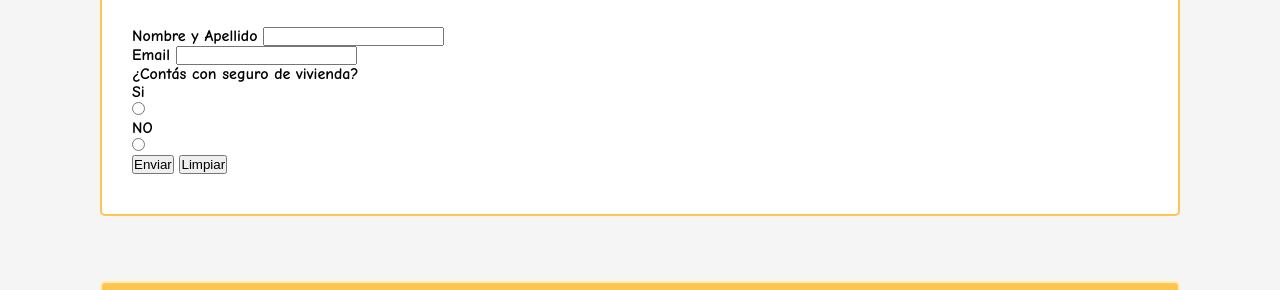
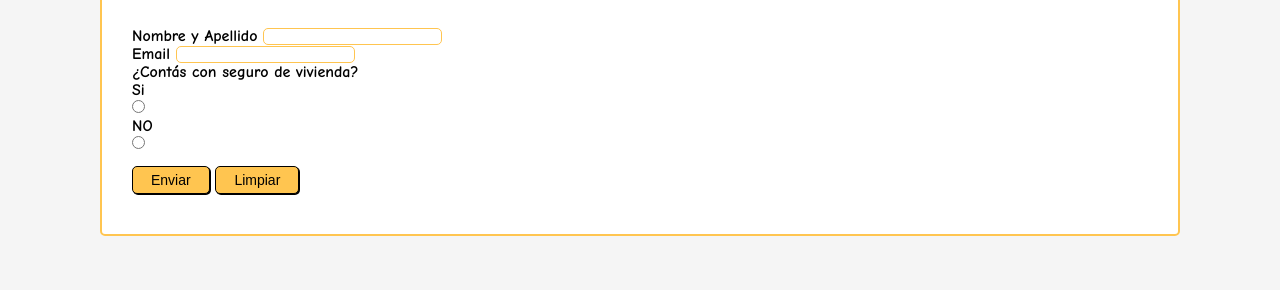
Before and after one commit to Montanifer/VictorGas, a plain HTML site: page secciones/contacto.html in a window 1280 px wide. Shown: the part 470-760 px from the top of the page. Drawn offline with Linux system fonts and the light colour scheme.

Commit message:
transformación en imagen seccion servicios

```diff
--- a/estilos/estilo.css
+++ b/estilos/estilo.css
@@ -64,7 +64,24 @@ li {
     border: 2px solid black;
     border-radius: 5px;
     box-shadow: 1px 1px;
+    margin-top: 13px;
 
+
+}
+
+.btn__formulario {
+    background: #ffc550;
+    padding: 5px 18px;
+    font-size: 14px;
+    border: 1px solid black;
+    border-radius: 5px;
+    box-shadow: 1px 1px;
+    margin-top: 13px;
+}
+
+.campoform {
+    border: 1px solid #ffc550;
+    border-radius: 5px;
 
 }
 
@@ -79,11 +96,6 @@ li {
 
 }
 
-.btn__secciones{
-
-    margin-top: 13px;
-
-}
 
 .fuente {
     text-transform: uppercase;
@@ -168,7 +180,14 @@ footer {
     margin: 65px 100px 10px 100px
 }
 
+.transformacion:hover {
+    transform: scale(2);
 
+}
+.transformacion {
+    transition: all 1s;
+
+}
 
 
 
--- a/secciones/contacto.html
+++ b/secciones/contacto.html
@@ -57,11 +57,11 @@
         </div>
 
         <label for="nombe_apellido">Nombre y Apellido</label>
-        <input type="text" name="nombre_apellido" />
+        <input type="text" name="nombre_apellido" class="campoform"/>
 
         <div>
             <label for="Email">Email</label>
-            <input type="email" name="Email">
+            <input type="email" name="Email" class="campoform">
         </div>
 
         <div>¿Contás con seguro de vivienda?</div>
@@ -72,8 +72,8 @@
         <input type="radio" name="NO" value="¿Contás con seguro de vivienda?">
 
         <div>
-            <input type="submit" value="Enviar">
-            <input type="reset" value="Limpiar">
+            <input type="submit" value="Enviar" class="btn__formulario">
+            <input type="reset" value="Limpiar" class="btn__formulario">
         </div>
 
 
```
Also changed, not shown: index.html (+1 -1 lines).
